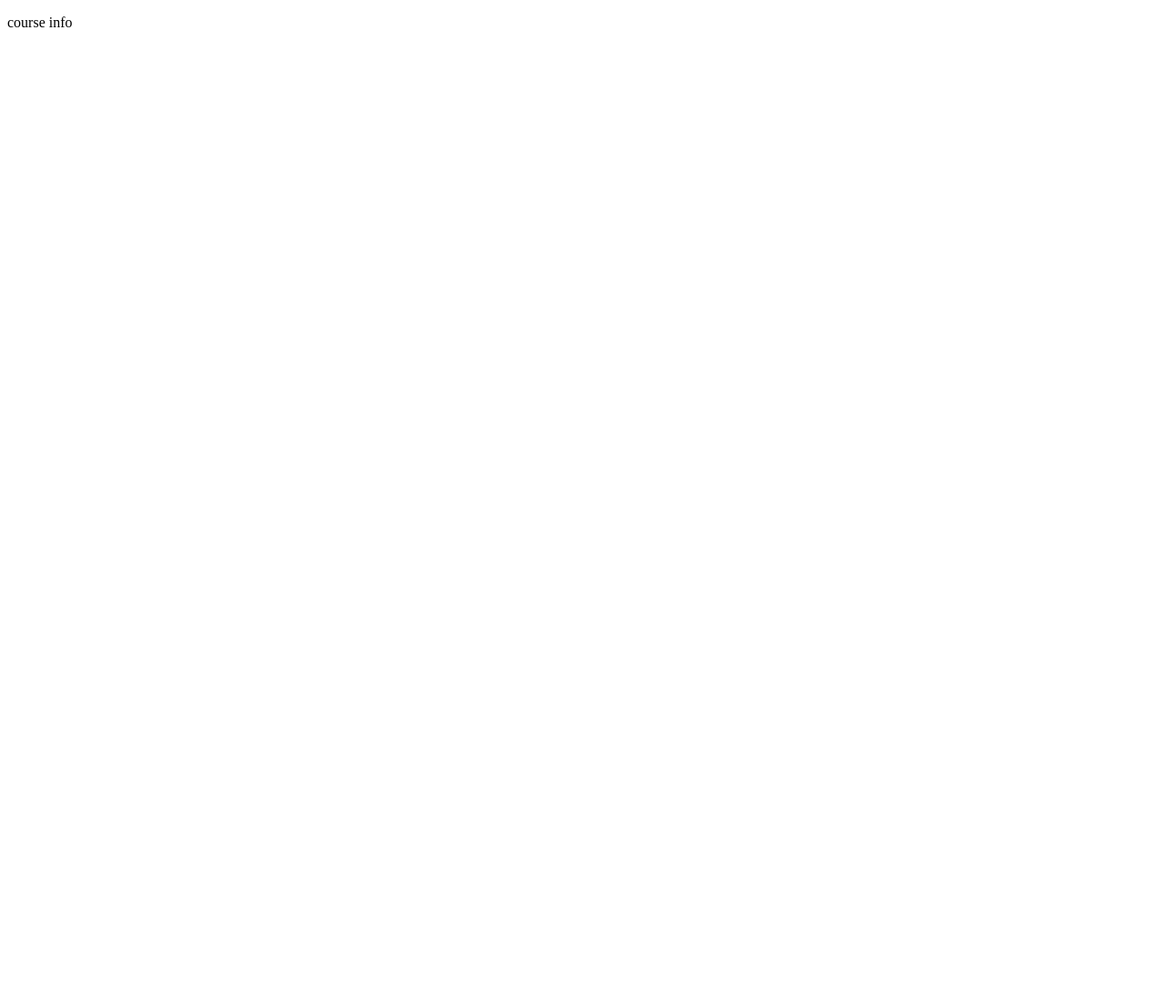
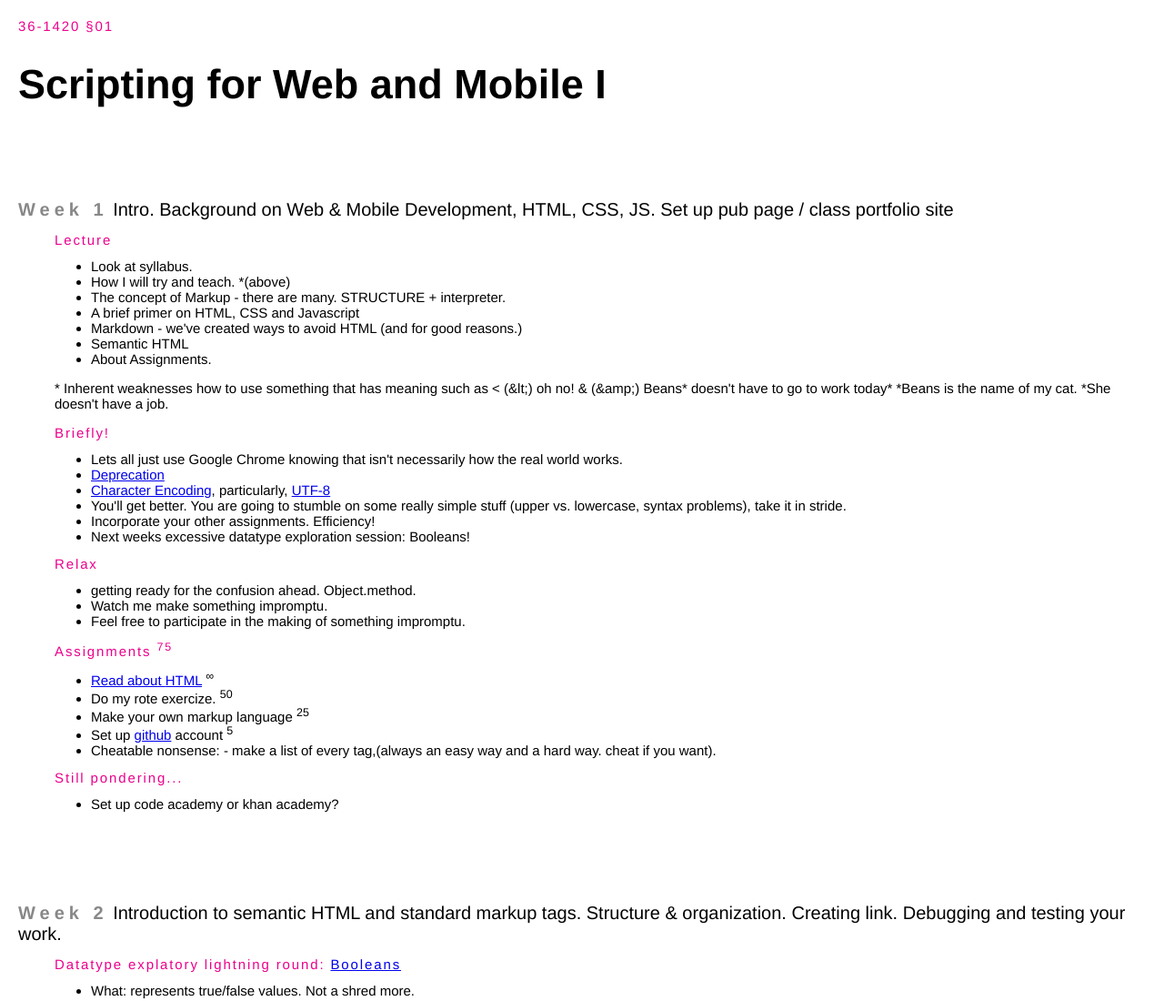
Before and after one commit to Mrbransky/outline, a plain HTML site: page index.html in a window 1280 px wide. Shown: the top 1100 px of the page at 91% size. Before the commit the page ends 800 px from the top, so only its background shows below. Drawn offline with Linux system fonts and the light colour scheme.

Commit message:
working on syllabus

```diff
--- a/assets/basic.css
+++ b/assets/basic.css
@@ -1,3 +1,32 @@
 body {
+  font-family:Avenir, Helvetica;
+  font-size:62.5%;
+  margin:2em;
+}
+
+code, pre {
   font-family:Inconsolata;
 }
+
+h1 {
+  font-size:4.5em;
+}
+h2 {
+  font-weight:200;
+  letter-spacing:0.125em;
+  color:#EC008C;
+}
+li, p {
+  font-size:1.5em;
+}
+
+article dl dt {
+  margin-top:5em;
+  font-size:2em;
+}
+
+time {
+  font-weight:600;
+  letter-spacing:0.25em;
+  color:#888;
+}
--- a/index.html
+++ b/index.html
@@ -1,10 +1,104 @@
 <!DOCTYPE html>
 <html>
 	<head>
+		<meta charset="utf-8" />
 		<title>Scripting for Web and Mobile</title>
 		<link rel="stylesheet" href="assets/basic.css" type="text/css" media="screen" title="Basic Stylesheet" charset="utf-8" />
 	</head>
 	<body>
-		<p>course info</p>
+		<h2>36-1420 §01</h2>
+		<h1>Scripting for Web and Mobile I</h1>
+		<article>
+			<dl>
+				<dt><time datetime="2015-09-01 12:30">Week 1</time> Intro. Background on Web & Mobile Development, HTML, CSS, JS. Set up pub page / class portfolio site</dt>
+				<dd>
+					<h2>Lecture</h2>
+					<ul>
+						<li>Look at syllabus.</li>
+						<li>How I will try and teach. *(above)</li>
+						<li>The concept of Markup - there are many. STRUCTURE + interpreter.</li>
+						<li>A brief primer on <acronym>HTML</acronym>, <acronym>CSS</acronym> and Javascript</li>
+						<li>Markdown - we've created ways to avoid HTML (and for good reasons.)</li>
+						<li>Semantic <acronym>HTML</acronym></li>
+
+						<li>About Assignments.</li>
+					</ul>
+					<footer>
+						<p>* Inherent weaknesses how to use something that has meaning such as &lt; (&amp;lt;) oh no! &amp; (&amp;amp;) Beans* doesn't have to go to work today*  *Beans is the name of my cat. *She doesn't have a job.</p>
+					</footer>
+				</dd>
+				<dd>
+					<h2>Briefly!</h2>
+					<ul>
+						<li>Lets all just use Google Chrome knowing that isn't necessarily how the real world works.</li>
+						<li><a href="https://en.wikipedia.org/wiki/Deprecation">Deprecation</a></li>
+						<li><a href="https://en.wikipedia.org/wiki/Character_encoding">Character Encoding</a>, particularly, <a href="https://en.wikipedia.org/wiki/UTF-8">UTF-8</a></li>
+						<li>You'll get better. You are going to stumble on some really simple stuff (upper vs. lowercase, syntax problems), take it in stride.</li>
+						<li>Incorporate your other assignments. Efficiency!</li>
+						<li>Next weeks excessive datatype exploration session: Booleans!</li>
+					</ul>
+				</dd>
+				<dd>
+					<h2>Relax</h2>
+					<ul>
+						<li>getting ready for the confusion ahead. Object.method.</li>
+						<li>Watch me make something impromptu.</li>
+						<li>Feel free to participate in the making of something impromptu.</li>
+					</ul>
+				</dd>
+				<dd>
+					<h2>Assignments <sup>75</sup></h2>
+					<ul>
+						<li><a href="https://developer.mozilla.org/en-US/docs/Web/Guide/HTML/Introduction">Read about <acronym>HTML</acronym></a> <sup>∞</sup></li>
+						<li>Do my rote exercize. <sup>50</sup></li>
+						<li>Make your own markup language <sup>25</sup></li>
+						<li>Set up <a href="http://github.com">github</a> account <sup>5</sup></li>
+						<li>Cheatable nonsense: - make a list of every tag,(always an easy way and a hard way. cheat if you want).</li>
+					</ul>
+				</dd>
+				<dd>
+					<h2>Still pondering...</h2>
+					<ul>
+						<li>Set up code academy or khan academy?</li>
+					</ul>
+				</dd>
+				<dt><time datetime="2015-09-01 12:30">Week 2</time> Introduction to semantic HTML and standard markup tags. Structure & organization. Creating link. Debugging and testing your work.</dt>
+				<dd>
+					<h2>Datatype explatory lightning round: <a href="https://en.wikipedia.org/wiki/Boolean_data_type">Booleans</a></h2>
+					<ul>
+						<li>What: represents true/false values. Not a shred more.</li>
+						<li>Why: used in conditions, which in turn, control flow.</li>
+						<li>More: typecasting</li>
+					</ul>
+					<ul>
+						<li>Interactively go through list of tags, important attributes. make a webpage.</li>
+						<li>use all tags on list.</li>
+						<li>Give a taste of CSS</li>
+						<li>developer console.</li>
+					</ul>
+				</dd>
+				<dd>
+					<h2>Assignments</h2>
+					<ul>
+						<li>Create a repo on <a href="http://github.com">github</a> and email me a link so I can follow (and participate). <sup>5</sup></li>
+					</ul>
+				</dd>
+				<dt><time datetime="2015-09-01 12:30">Week 3</time> CSS, separating style and structure. Understanding copyright and fair use.</dt>
+				<dt><time datetime="2015-09-01 12:30">Week 4</time> Typography and color. Working with backgrounds, pattern, and texture.</dt>
+				<dt><time datetime="2015-09-01 12:30">Week 5</time> Grid-based layouts and positioning. Creating column structures & floating elements.</dt>
+				<dt><time datetime="2015-09-01 12:30">Week 6</time> Lists & Forms</dt>
+				<dt><time datetime="2015-09-01 12:30">Week 7</time> Responsive Design</dt>
+				<dt><time datetime="2015-09-01 12:30">Week 8</time> Introduction to Javascript</dt>
+				<dt><time datetime="2015-09-01 12:30">Week 9</time> Intermediate Javascript</dt>
+				<dt><time datetime="2015-09-01 12:30">Week 10</time> Frameworks (Bootstrap, Snapsvg, Jquery, Mootools)</dt>
+				<dt><time datetime="2015-09-01 12:30">Week 11</time> More frameworks</dt>
+				<dt><time datetime="2015-09-01 12:30">Week 12</time> Advanced HTML5  (canvas, css animation, media,etc)</dt>
+				<dt><time datetime="2015-09-01 12:30">Week 13</time> more Advanced HTML5</dt>
+				<dt><time datetime="2015-09-01 12:30">Week 14</time> more Advanced HTML5</dt>
+				<dt><time datetime="2015-09-01 12:30">Week 15</time> Final Presentations</dt>
+
+			</dl>
+		</article>
+
 	</body>
 </html>
```
Also changed, not shown: lectures/01/examples.html (added, +5 -0 lines), assignments/01/tags.txt (added), 2 other files.
